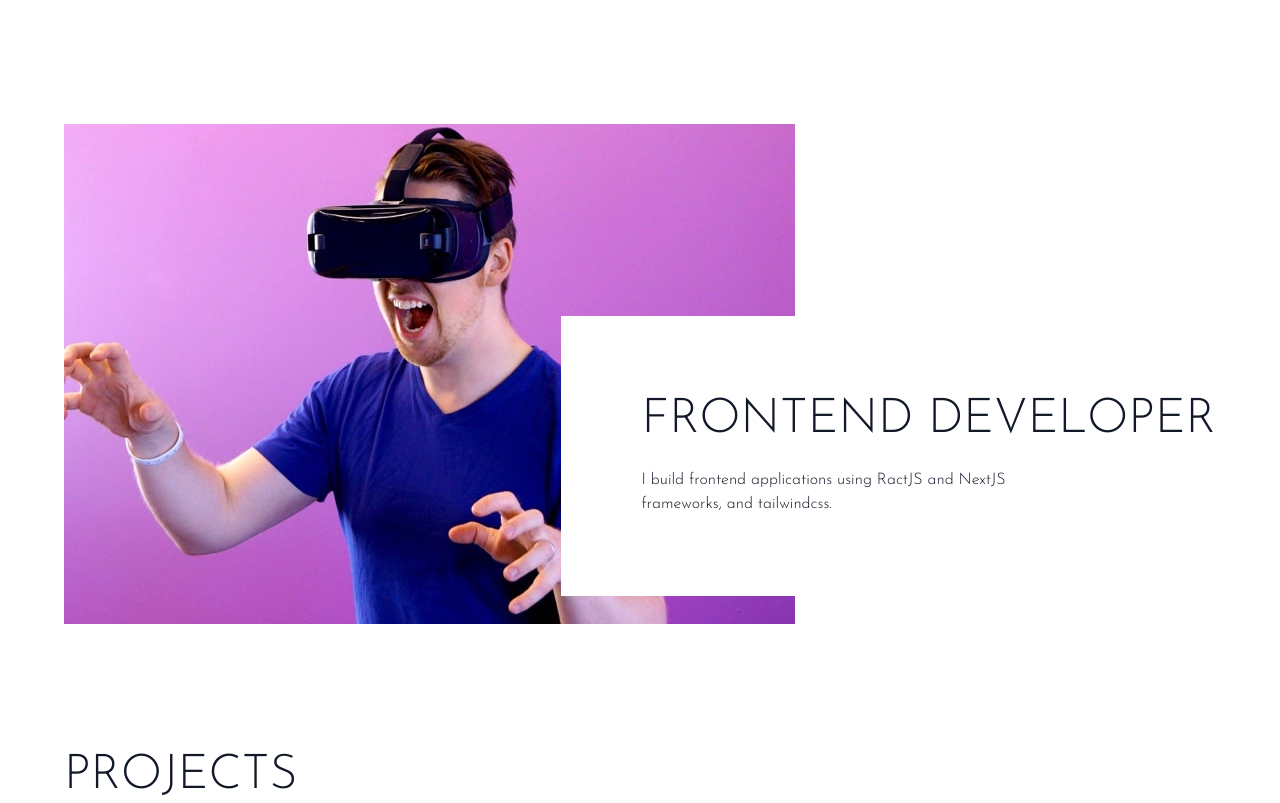
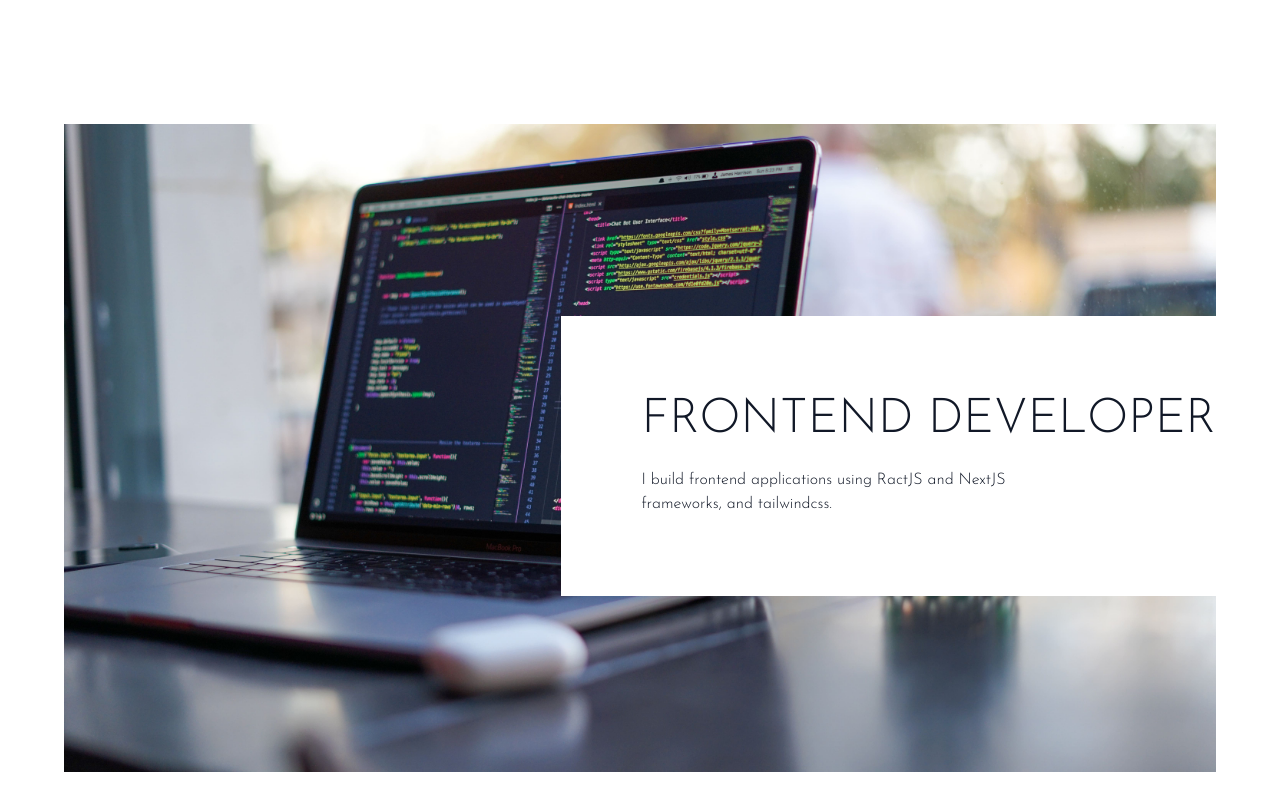
Before and after one commit to bikokwa/profile, a website: page index.html in a window 1280 px wide. Shown: the part 600-1403 px from the top of the page. Drawn offline with Linux system fonts and the light colour scheme.

Commit message:
change image on about section

```diff
--- a/index.html
+++ b/index.html
@@ -80,7 +80,7 @@
         class="relative container flex flex-col max-w-6xl mx-auto my-32 px-6 text-gray-900 md:flex-row md:px-0"
       >
         <!-- Image -->
-        <img src="images/desktop/image-interactive.jpg" alt="" />
+        <img src="images/desktop/programming.jpg" alt="" />
 
         <!-- Text Container -->
         <div
```
Also changed, not shown: images/desktop/programming.jpg (added).
